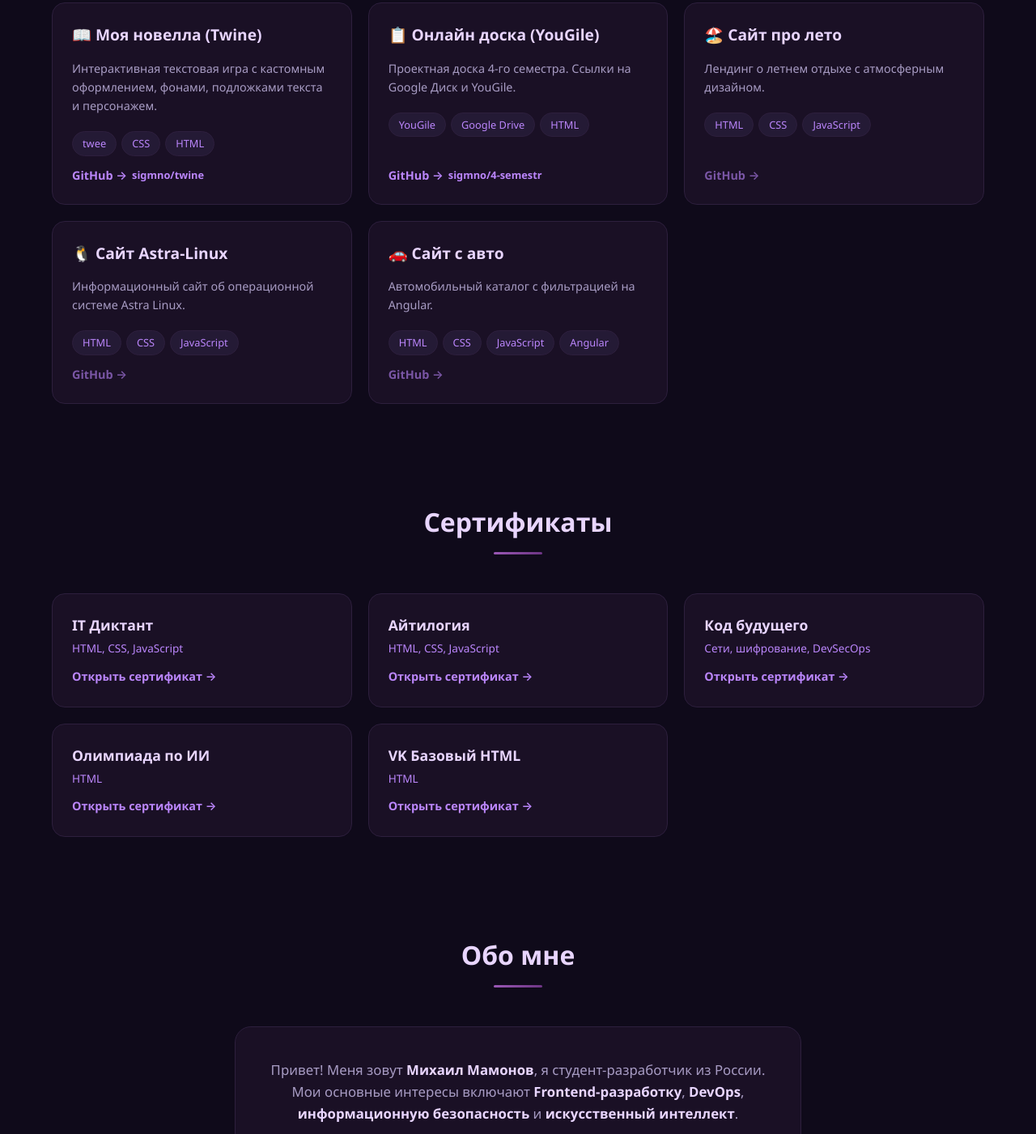
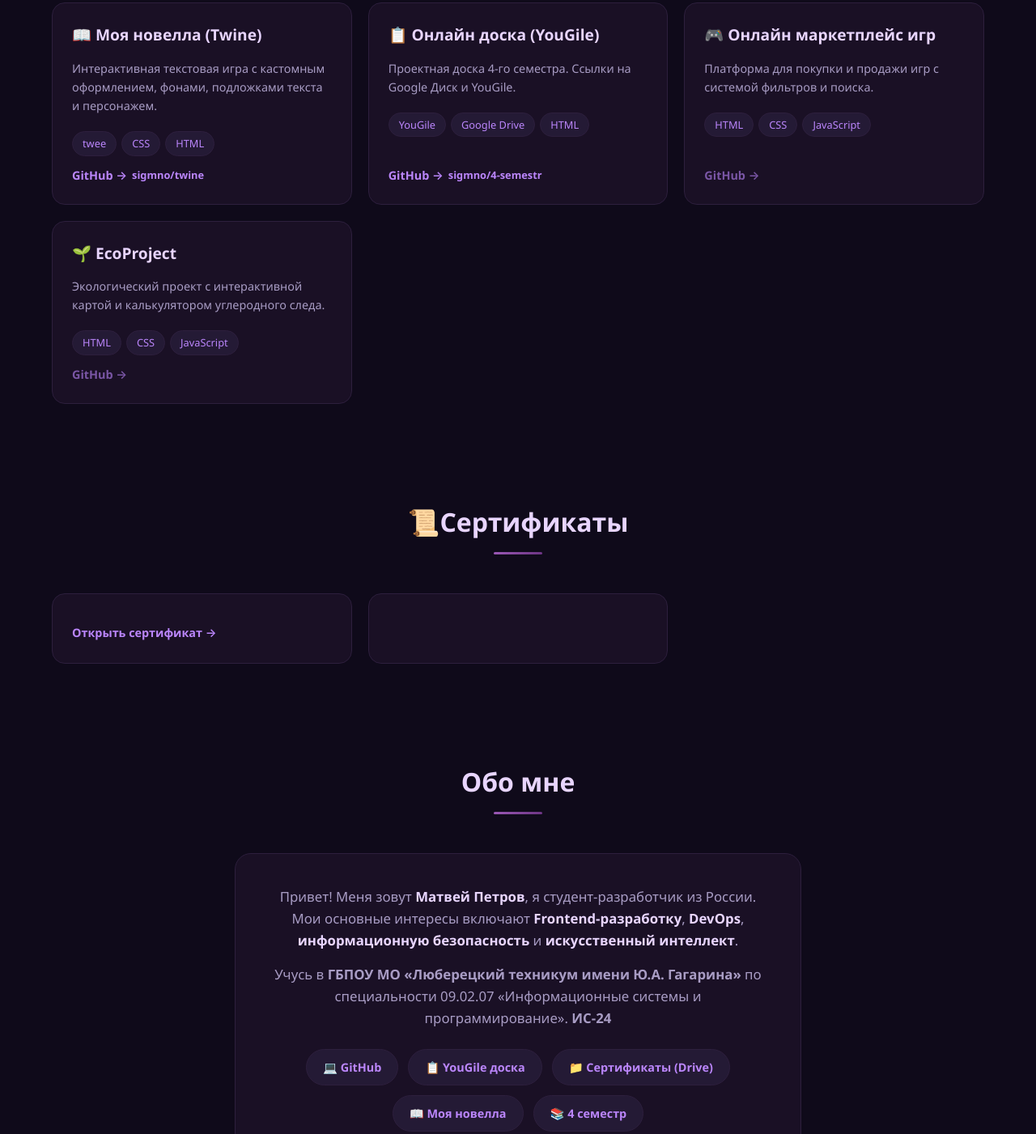
Before and after one commit to sigmno/resume, a plain HTML site: page index.html in a window 1280 px wide. Shown: the part 903-2304 px from the top of the page at 81% size. Drawn offline with Linux system fonts and the light colour scheme.

Commit message:
Update index.html

```diff
--- a/index.html
+++ b/index.html
@@ -3,7 +3,7 @@
 <head>
     <meta charset="UTF-8">
     <meta name="viewport" content="width=device-width, initial-scale=1.0">
-    <title>Твое резюме | Frontend • DevOps • Security • AI</title>
+    <title>Матвей Петров | Frontend • DevOps • Security • AI</title>
     <style>
         :root {
             --bg: #0f0a1a;
@@ -437,7 +437,7 @@
         <!-- Хедер -->
         <header>
             <div class="profile-avatar">М</div>
-            <h1>Михаил Мамонов</h1>
+            <h1>Матвей Петров</h1>
             <p class="subtitle">
                 Frontend <span>•</span> DevOps <span>•</span> Security <span>•</span> AI
             </p>
@@ -501,11 +501,11 @@
                     </a>
                 </div>
 
-                <!-- Проект: Сайт про лето (эталонный) -->
+                <!-- Проект: Маркетплейс игр (заглушка, можно добавить) -->
                 <div class="project-card">
-                    <h4>🏖️ Сайт про лето</h4>
+                    <h4>🎮 Онлайн маркетплейс игр</h4>
                     <p style="color: var(--text-secondary); font-size: 0.9rem; margin: 8px 0;">
-                        Лендинг о летнем отдыхе с атмосферным дизайном.
+                        Платформа для покупки и продажи игр с системой фильтров и поиска.
                     </p>
                     <div class="tech">
                         <span class="tech-badge">HTML</span>
@@ -515,11 +515,11 @@
                     <a href="#" class="project-link" style="opacity: 0.6;">GitHub →</a>
                 </div>
 
-                <!-- Проект: Сайт Astra-Linux -->
+                <!-- Проект: EcoProject -->
                 <div class="project-card">
-                    <h4>🐧 Сайт Astra-Linux</h4>
+                    <h4>🌱 EcoProject</h4>
                     <p style="color: var(--text-secondary); font-size: 0.9rem; margin: 8px 0;">
-                        Информационный сайт об операционной системе Astra Linux.
+                        Экологический проект с интерактивной картой и калькулятором углеродного следа.
                     </p>
                     <div class="tech">
                         <span class="tech-badge">HTML</span>
@@ -528,52 +528,18 @@
                     </div>
                     <a href="#" class="project-link" style="opacity: 0.6;">GitHub →</a>
                 </div>
-
-                <!-- Проект: Сайт с авто -->
-                <div class="project-card">
-                    <h4>🚗 Сайт с авто</h4>
-                    <p style="color: var(--text-secondary); font-size: 0.9rem; margin: 8px 0;">
-                        Автомобильный каталог с фильтрацией на Angular.
-                    </p>
-                    <div class="tech">
-                        <span class="tech-badge">HTML</span>
-                        <span class="tech-badge">CSS</span>
-                        <span class="tech-badge">JavaScript</span>
-                        <span class="tech-badge">Angular</span>
-                    </div>
-                    <a href="#" class="project-link" style="opacity: 0.6;">GitHub →</a>
-                </div>
             </div>
         </section>
 
         <!-- Секция сертификатов -->
         <section class="section" id="certificates">
-            <h2 class="section-title">Сертификаты</h2>
+            <h2 class="section-title">📜Сертификаты</h2>
             <div class="certificates-grid">
                 <div class="certificate-card">
-                    <h4>IT Диктант</h4>
-                    <p class="org">HTML, CSS, JavaScript</p>
+
                     <a href="https://drive.google.com/drive/u/1/folders/1CF9kIGZ0FYxT4mTsWqtZT04rnJvw0NCl" target="_blank" class="link">Открыть сертификат →</a>
                 </div>
                 <div class="certificate-card">
-                    <h4>Айтилогия</h4>
-                    <p class="org">HTML, CSS, JavaScript</p>
-                    <a href="https://drive.google.com/drive/u/1/folders/1CF9kIGZ0FYxT4mTsWqtZT04rnJvw0NCl" target="_blank" class="link">Открыть сертификат →</a>
-                </div>
-                <div class="certificate-card">
-                    <h4>Код будущего</h4>
-                    <p class="org">Сети, шифрование, DevSecOps</p>
-                    <a href="https://drive.google.com/drive/u/1/folders/1CF9kIGZ0FYxT4mTsWqtZT04rnJvw0NCl" target="_blank" class="link">Открыть сертификат →</a>
-                </div>
-                <div class="certificate-card">
-                    <h4>Олимпиада по ИИ</h4>
-                    <p class="org">HTML</p>
-                    <a href="https://drive.google.com/drive/u/1/folders/1CF9kIGZ0FYxT4mTsWqtZT04rnJvw0NCl" target="_blank" class="link">Открыть сертификат →</a>
-                </div>
-                <div class="certificate-card">
-                    <h4>VK Базовый HTML</h4>
-                    <p class="org">HTML</p>
-                    <a href="https://drive.google.com/drive/u/1/folders/1CF9kIGZ0FYxT4mTsWqtZT04rnJvw0NCl" target="_blank" class="link">Открыть сертификат →</a>
                 </div>
             </div>
         </section>
@@ -583,7 +549,7 @@
             <h2 class="section-title">Обо мне</h2>
             <div class="about-content">
                 <p>
-                    Привет! Меня зовут <span class="highlight">Михаил Мамонов</span>, я студент-разработчик из России.
+                    Привет! Меня зовут <span class="highlight">Матвей Петров</span>, я студент-разработчик из России.
                     Мои основные интересы включают
                     <span class="highlight">Frontend-разработку</span>,
                     <span class="highlight">DevOps</span>,
@@ -606,7 +572,7 @@
 
         <!-- Футер -->
         <footer>
-            <p>© 2025 Михаил Мамонов. Студент-разработчик. Все права защищены.</p>
+            <p>© 2025 Матвей Петров. Студент-разработчик. Все права защищены.</p>
             <p style="margin-top: 4px; font-size: 0.8rem; opacity: 0.7;">
                 Frontend • DevOps • Security • AI
             </p>
```
